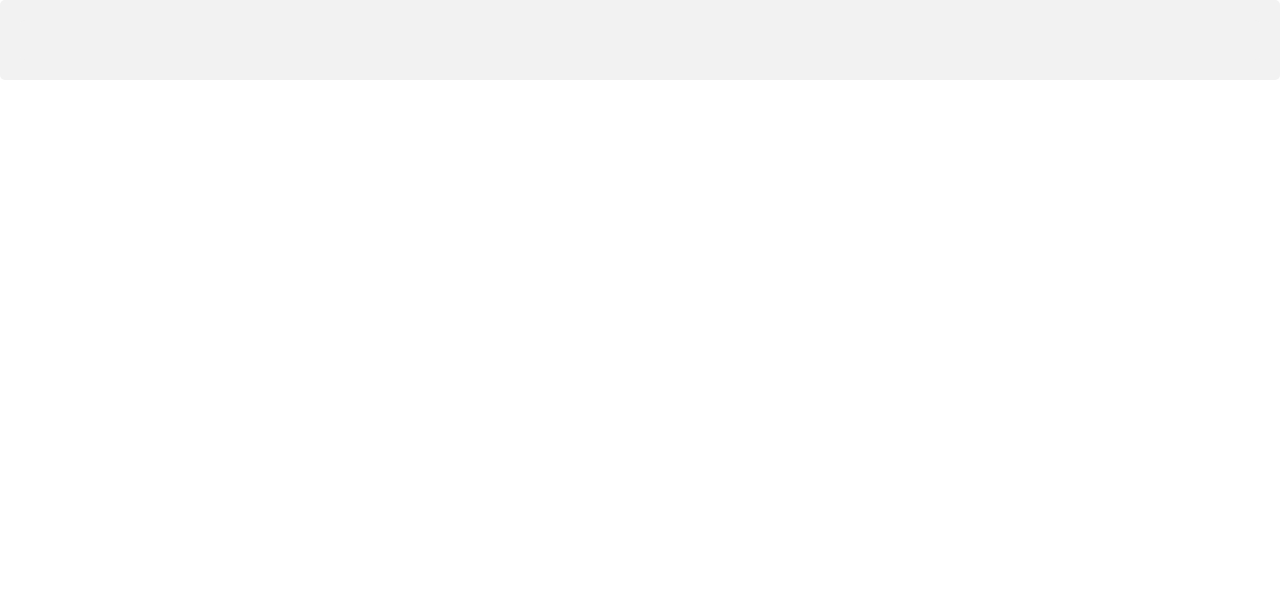
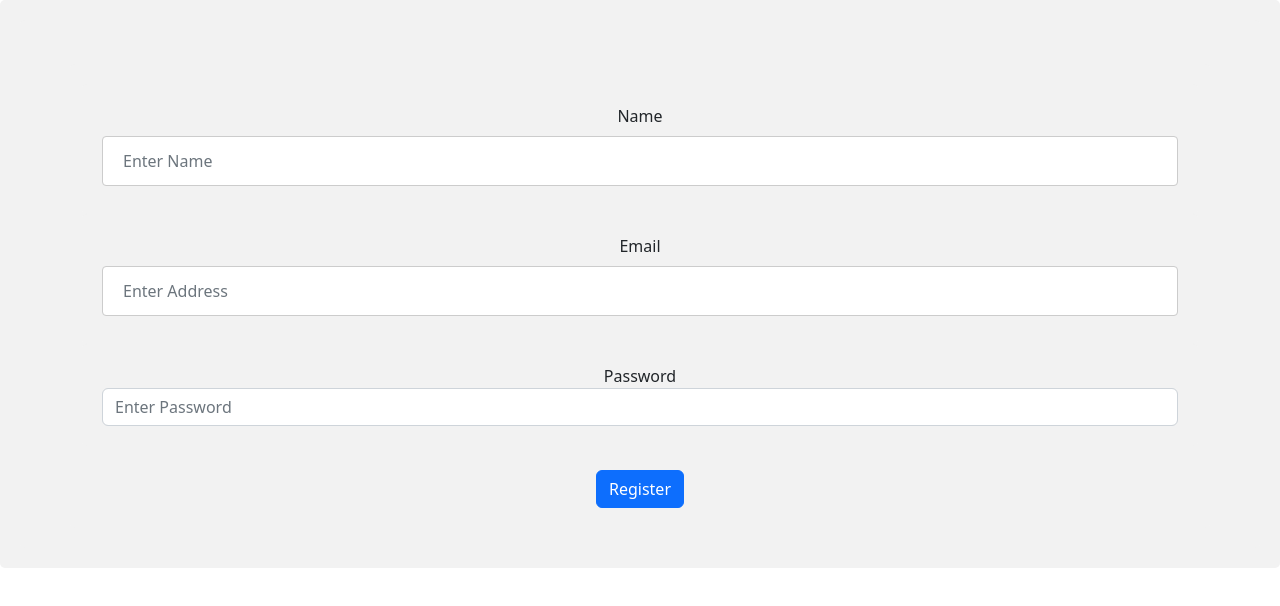
Before and after one commit to manissa005/ProjetDevops, a React (Create React App) app in the folder my-app/: page /Registration in a window 1280 px wide. Before the commit this address had no page. Shown: the top 606 px of the page. Built offline with nearby package versions, Linux system fonts and the light colour scheme.

Commit message:
Registration FrontEnd

```diff
--- a/my-app/src/App.js
+++ b/my-app/src/App.js
@@ -7,11 +7,13 @@ import RecommendedRecipeComponent from './component/RecommendedRecipeComponent';
 import AjoutRecettes from './component/AjoutRecettes';
 import Historique from './component/Historique';
 import OneRecipePerDayComponent from './component/OneRecipePerDayComponent';
+import UserRegistration from "./component/UserRegistration";
 function App() {
   return (
     <div className="App">
      <BrowserRouter>
      <Routes>
+         <Route path='/Registration' element={<UserRegistration/>}/>
          <Route path='Historique' element={<Historique/>}/>
          <Route path='/AjoutRecettes' element={<AjoutRecettes/>}/>
      <Route path='/Resultat' element={<Resultat/>}/>
--- /dev/null
+++ b/my-app/src/component/UserRegistration.js
@@ -0,0 +1,81 @@
+import axios from 'axios';
+import {useState } from "react";
+
+function UserRegistration() {
+
+    const [id, setId] = useState('');
+    const [name, setName] = useState("");
+    const [address, setAddress] = useState("");
+    const [password, setPassword] = useState("");
+
+    async function save(event)
+    {
+        event.preventDefault();
+        try
+        {
+            await axios.post("http://localhost:8081/api/v1/user/save",
+                {
+
+                    username: name,
+                    address : address,
+                    password : password
+
+                });
+            alert("User Registation Successfully");
+            setId("");
+            setName("");
+            setAddress("");
+            setPassword("");
+
+
+        }
+        catch(err)
+        {
+            alert("User Registation Failed");
+        }
+    }
+
+
+    return (
+        <div className="container mt-4">
+            <form>
+                <div class="form-group">
+                    <label>Name</label>
+                    <input type="text" class="form-control" placeholder="Enter Name"
+                           value={name}
+                           onChange={(event) =>
+                           {
+                               setName(event.target.value);
+                           }}
+                    />
+                </div>
+
+                <div class="form-group">
+                    <label>Email</label>
+                    <input type="text" class="form-control" placeholder="Enter Address"
+                           value={address}
+                           onChange={(event) =>
+                           {
+                               setAddress(event.target.value);
+                           }}
+                    />
+                </div>
+
+                <div class="form-group">
+                    <label>Password</label>
+                    <input type="password" class="form-control" placeholder="Enter Password"
+                           value={password}
+                           onChange={(event) =>
+                           {
+                               setPassword(event.target.value);
+                           }}
+                    />
+                </div>
+
+                <button class="btn btn-primary mt-4"  onClick={save}>Register</button>
+            </form>
+        </div>
+    );
+}
+
+export default UserRegistration;
```
